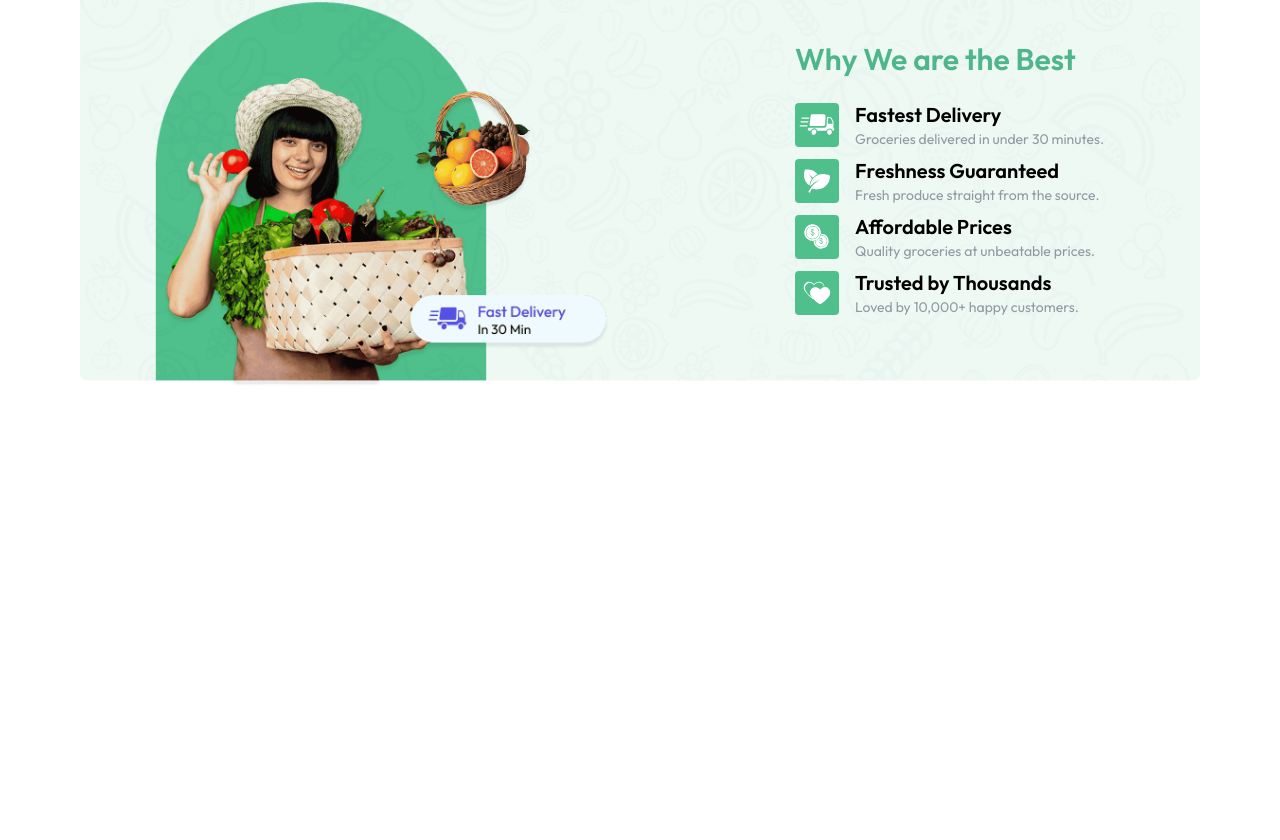
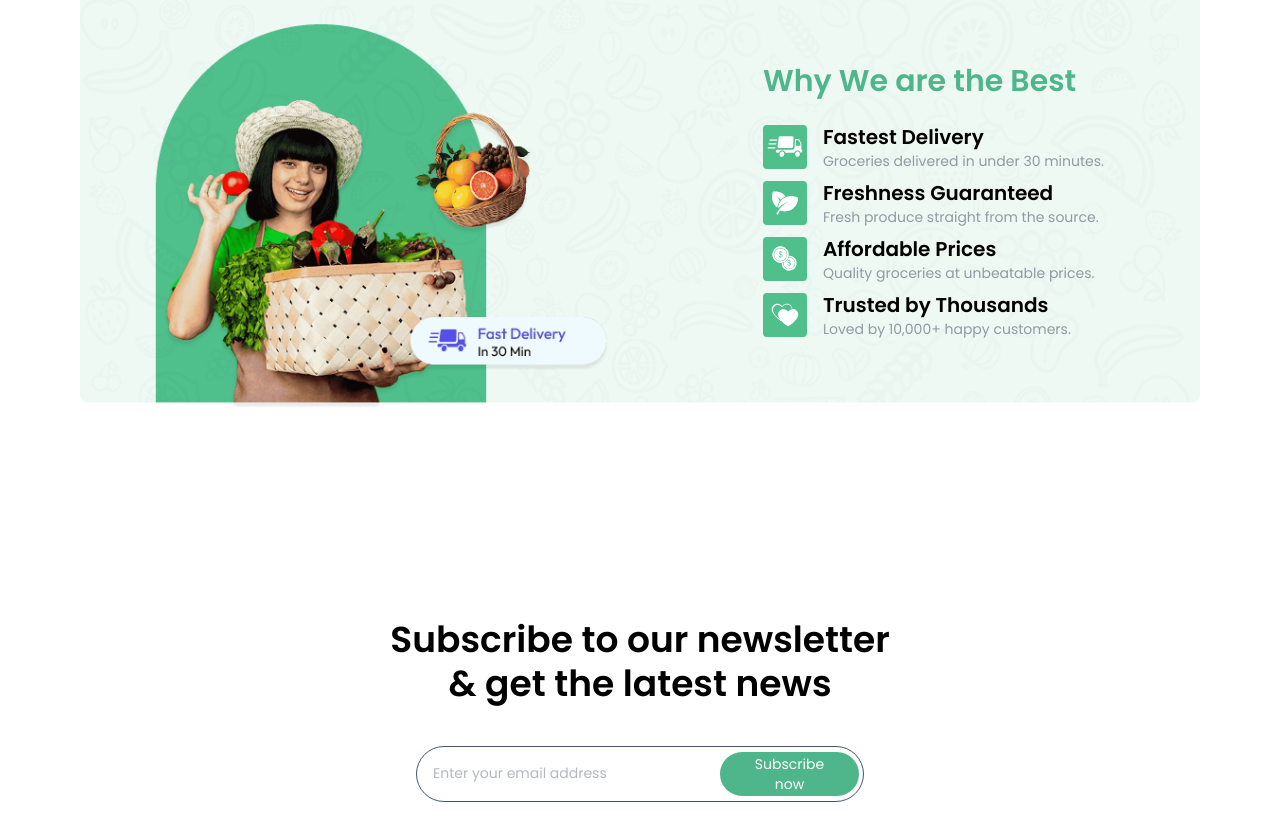
Before and after one commit to Tiwari0808/greencart, a React (Vite) app: page / in a window 1280 px wide. Shown: the part 1849-2689 px from the top of the page. Before the commit the page ends 2237 px from the top, so only its background shows below. Built offline with nearby package versions, Linux system fonts and the light colour scheme.

Commit message:
completed newsletter.jsx

```diff
--- /dev/null
+++ b/src/components/NewsLetter.jsx
@@ -0,0 +1,26 @@
+const NewsLetter = () => {
+    return (
+        <div className='mt-24 pb-14'>
+            <style>{`
+                @import url('https://fonts.googleapis.com/css2?family=Poppins:ital,wght@0,100;0,200;0,300;0,400;0,500;0,600;0,700;0,800;0,900;1,100;1,200;1,300;1,400;1,500;1,600;1,700;1,800;1,900&display=swap');
+
+                * {
+                    font-family: 'Poppins', sans-serif;
+                }
+            `}</style>
+
+            <div className="w-full bg-transparent px-2 text-center text-white py-20 flex flex-col items-center justify-center">
+                <p className="text-primary-dullfont-medium">Get updated</p>
+                <h1 className="max-w-lg font-semibold text-4xl/[44px] text-black mt-2">Subscribe to our newsletter & get the latest news</h1>
+                <div className="flex items-center justify-center mt-10 border border-slate-600 focus-within:outline focus-within:outline-indigo-600 text-sm rounded-full h-14 max-w-md w-full">
+                    <input type="text" className="bg-transparent outline-none rounded-full px-4 h-full flex-1 text-gray-500" placeholder="Enter your email address" />
+                    <button className="bg-primary text-white rounded-full h-11 mr-1 px-8 flex items-center justify-center">
+                        Subscribe now
+                    </button>
+                </div>
+            </div>
+        </div>
+    )
+}
+
+export default NewsLetter
--- a/src/pages/Home.jsx
+++ b/src/pages/Home.jsx
@@ -2,6 +2,7 @@ import MainBanner from '../components/MainBanner'
 import Categories from '../components/Categories'
 import BestSeller from '../components/BestSeller'
 import BottomBanner from '../components/BottomBanner'
+import NewsLetter from '../components/NewsLetter'
 
 const Home = () => {
   return (
@@ -10,6 +11,7 @@ const Home = () => {
     <Categories/>
     <BestSeller/>
     <BottomBanner/>
+    <NewsLetter/>
     </div>
   )
 }
```
